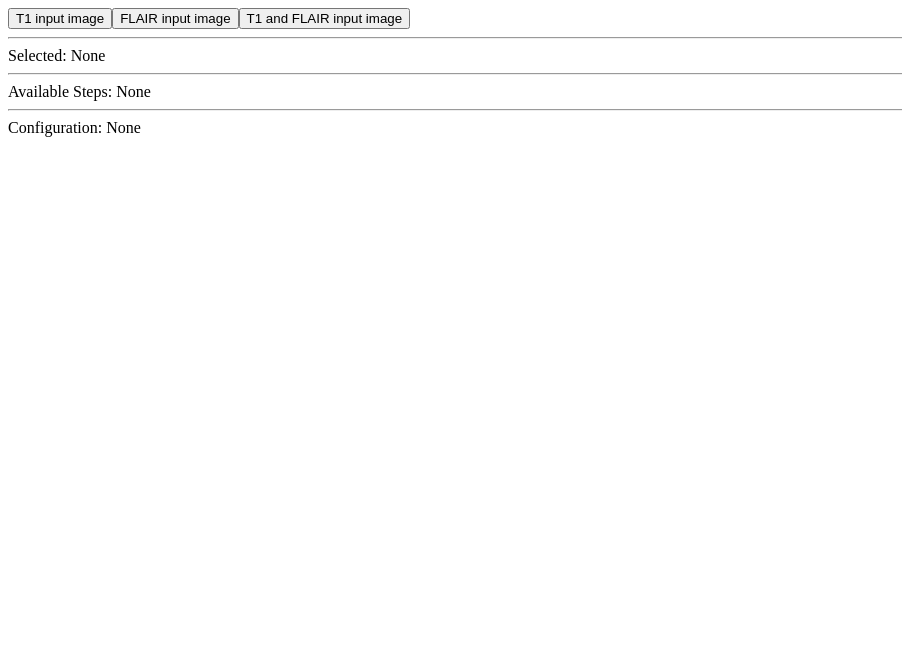
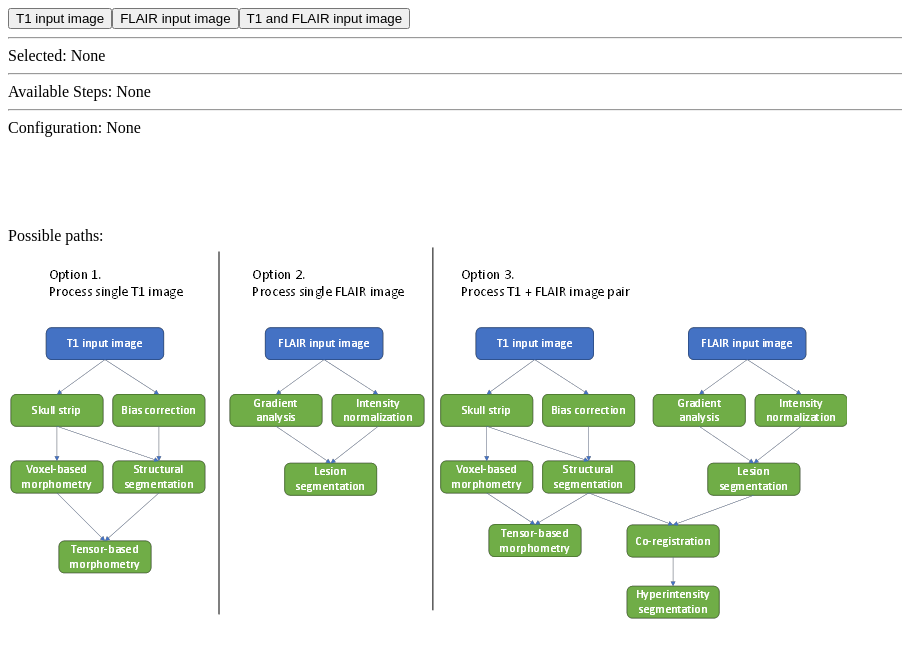
Before and after one commit to create-new-entity/com-assignment, a React (Create React App) app: page / in a window 1280 px wide. Shown: the top 658 px of the page, without its empty margins (0-902 px from the left). Built offline with nearby package versions, Linux system fonts and the light colour scheme.

Commit message:
Image Added

```diff
--- a/src/App.js
+++ b/src/App.js
@@ -1,4 +1,5 @@
 import React, { useState } from "react";
+import problemImage from './pic.png';
 
 
 const STEPS = {
@@ -157,6 +158,11 @@
       }
       <hr/>
       Configuration: { config.length ? config.map(step => STEPS[step]).join(' > ') : 'None' }
+      <br/> <br/> <br/> <br/> <br/> <br/>
+      Possible paths:
+      <div>
+        <img src={problemImage} alt='Very meaningful text'/>
+      </div>
     </>
 
   );
```
Also changed, not shown: src/pic.png (added).
